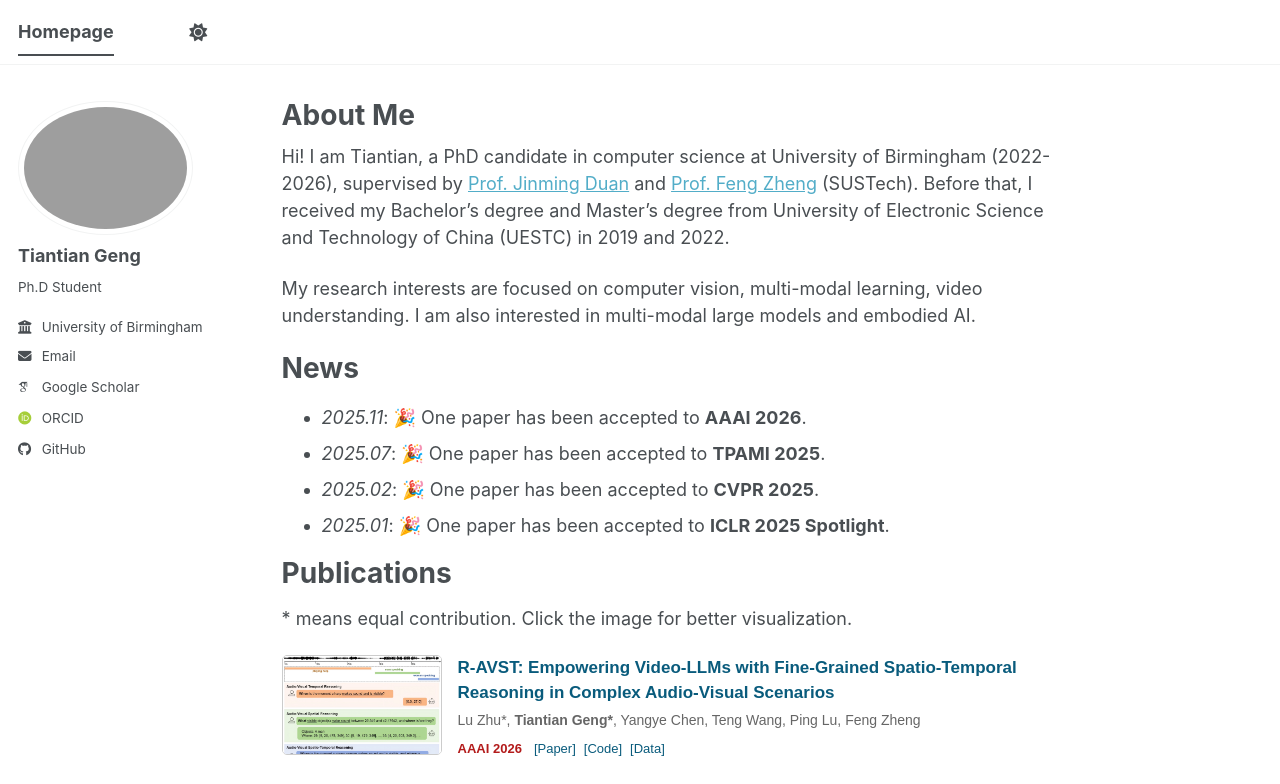
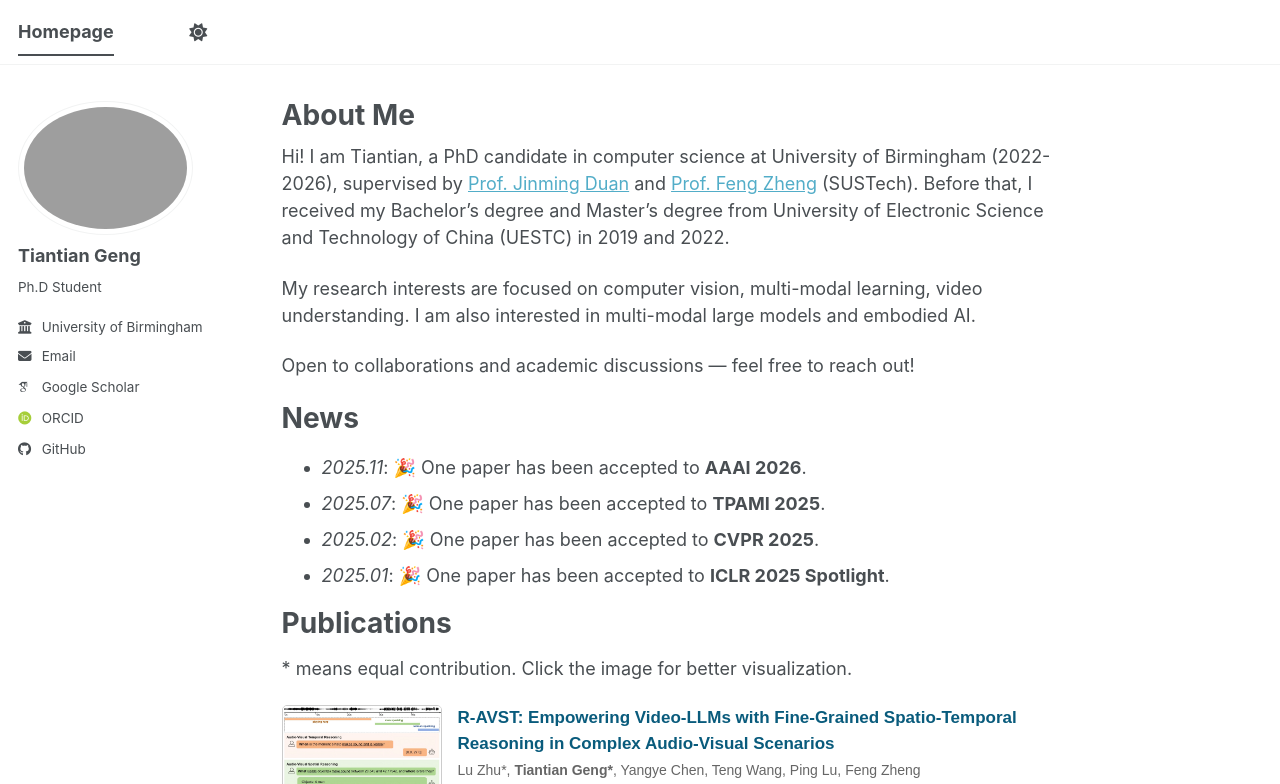
Before and after one commit to ttgeng233/ttgeng233.github.io, a Jekyll site: the page built from _pages/about.md, in a window 1280 px wide and 900 px high, cut to the strip 0-784 px from the top of the window. Built offline with Jekyll 4.4.1, drawn with Linux system fonts in a browser that asks for light colours; some web fonts are replaced; a script bundle is joined from its source files by our own code; library files that are not in the unit come from our copies.

Commit message:
Update about.md

```diff
--- a/_pages/about.md
+++ b/_pages/about.md
@@ -10,6 +10,9 @@ redirect_from:
 Hi! I am Tiantian, a PhD candidate in computer science at University of Birmingham (2022-2026), supervised by [Prof. Jinming Duan](https://j-duan.github.io/) and [Prof. Feng Zheng](https://faculty.sustech.edu.cn/?tagid=fengzheng&iscss=1&snapid=1&orderby=date&go=2) (SUSTech). Before that, I received my Bachelor’s degree and Master’s degree from University of Electronic Science and Technology of China (UESTC) in 2019 and 2022.
 
 My research interests are focused on computer vision, multi-modal learning, video understanding. I am also interested in multi-modal large models and embodied AI.
+
+Open to collaborations and academic discussions — feel free to reach out!
+
 
 
 <h1 id="-news">News</h1>
```
